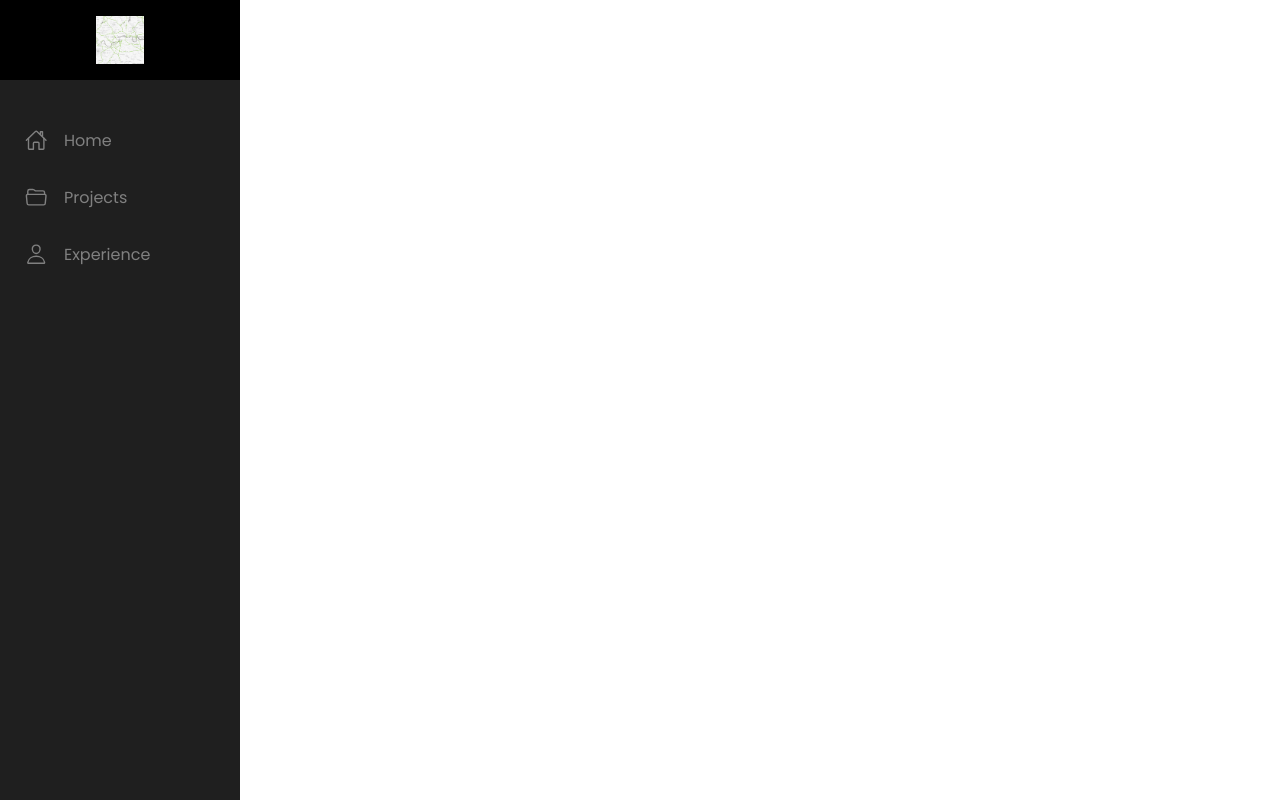
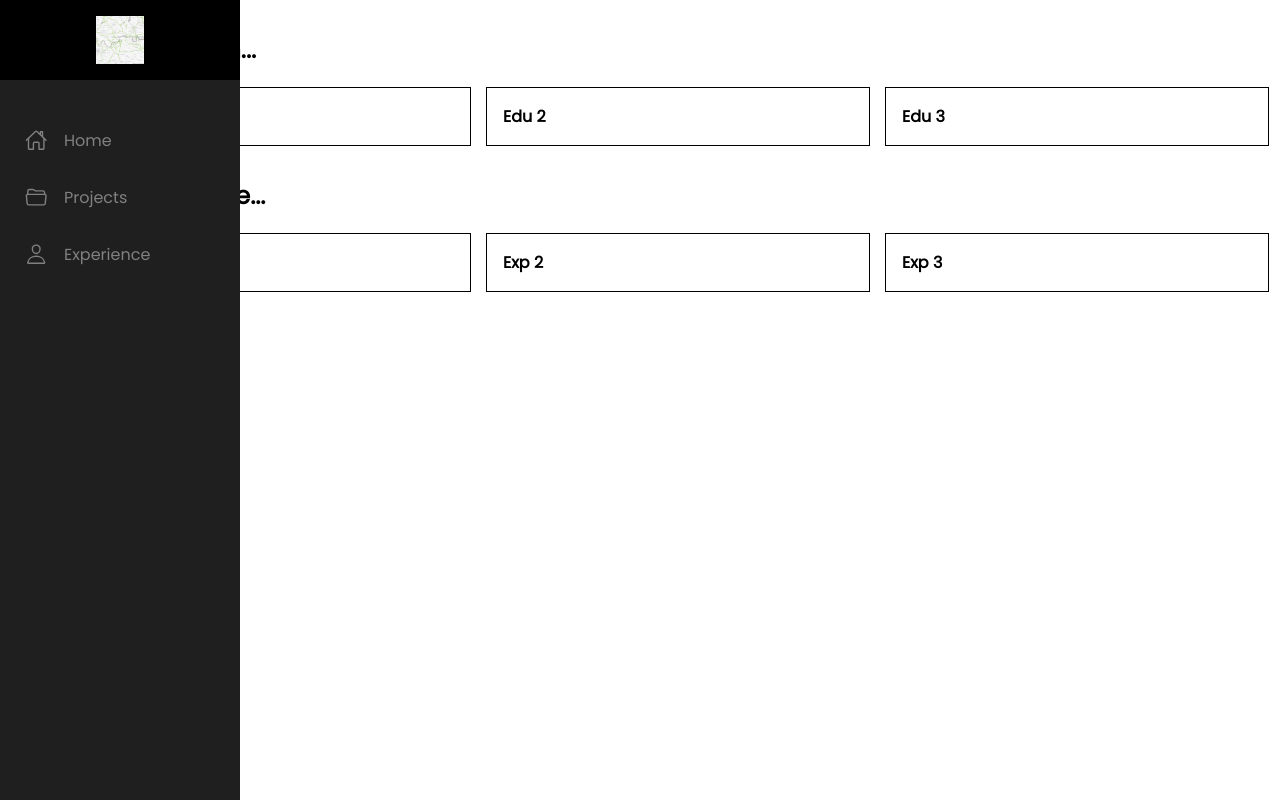
Before and after one commit to phippp/phippp.github.io, a PHP site: page /experience.html in a window 1280 px wide. Run offline with PHP 8.4, Linux system fonts and the light colour scheme.

Commit message:
Started filling out index and experience pages

```diff
--- a/experience.html
+++ b/experience.html
@@ -4,6 +4,8 @@
 <link rel="preconnect" href="https://fonts.gstatic.com" crossorigin>
 <link href="https://fonts.googleapis.com/css2?family=Poppins&display=swap" rel="stylesheet">
 <link rel="stylesheet" href="style.css">
+<script src="https://ajax.googleapis.com/ajax/libs/jquery/3.5.1/jquery.min.js"></script>
+<script src="navbar.js"></script>
 
 <nav id="navbar">
     <ul class="navbar-items flexbox-col">
@@ -39,8 +41,32 @@
     </ul>
 </nav>
 
-<main>
+<main class="experience">
+    <section class="education-container container">
+        <h2>Education...</h3>
+        <section>
+            <h4>Edu 1</h4>
+        </section>
+        <section>
+            <h4>Edu 2</h4>
+        </section>
+        <section>
+            <h4>Edu 3</h4>
+        </section>
+    </section>
 
+    <section class="experience-container container">
+        <h2>Experience...</h3>
+        <section>
+            <h4>Exp 1</h4>
+        </section>
+        <section>
+            <h4>Exp 2</h4>
+        </section>
+        <section>
+            <h4>Exp 3</h4>
+        </section>
+    </section>
 </main>
 <!-- To compile the scss run: -->
 <!-- sass <filename.scss> <filename.css> -->
--- a/style.css
+++ b/style.css
@@ -150,13 +150,33 @@ nav ul li .navbar-inner .link-text {
 main.home {
   margin-top: 1em;
   width: calc(100% - 5rem);
+  display: -webkit-box;
+  display: -ms-flexbox;
+  display: flex;
   float: right;
+  -webkit-box-orient: vertical;
+  -webkit-box-direction: normal;
+      -ms-flex-flow: column wrap;
+          flex-flow: column wrap;
   -webkit-transition: width 0.2s cubic-bezier(0.175, 0.685, 0.32, 1);
   transition: width 0.2s cubic-bezier(0.175, 0.685, 0.32, 1);
 }
 
 main.home.shrink {
   width: calc(100% - 16rem);
+}
+
+main.home h1.main-title {
+  padding: 2rem 2rem 1rem;
+  font-size: 3.5rem;
+}
+
+main.home h4.welcome-message {
+  padding: 1rem 2rem;
+}
+
+main.home p.about-me {
+  padding: 1rem 2rem;
 }
 
 main.project {
@@ -259,9 +279,16 @@ main.project .project-container .project-code-btn .icon-wrapper ion-icon {
 }
 
 main.experience {
-  margin-top: 1em;
+  margin-top: .5em;
   width: calc(100% - 5rem);
   float: right;
+  -webkit-box-orient: vertical;
+  -webkit-box-direction: normal;
+      -ms-flex-flow: column wrap;
+          flex-flow: column wrap;
+  display: -webkit-box;
+  display: -ms-flexbox;
+  display: flex;
   -webkit-transition: width 0.2s cubic-bezier(0.175, 0.685, 0.32, 1);
   transition: width 0.2s cubic-bezier(0.175, 0.685, 0.32, 1);
 }
@@ -269,4 +296,35 @@ main.experience {
 main.experience.shrink {
   width: calc(100% - 16rem);
 }
+
+main.experience .container {
+  width: 100%;
+  display: -webkit-box;
+  display: -ms-flexbox;
+  display: flex;
+  -webkit-box-pack: space-evenly;
+      -ms-flex-pack: space-evenly;
+          justify-content: space-evenly;
+  -webkit-box-orient: horizontal;
+  -webkit-box-direction: normal;
+      -ms-flex-flow: row wrap;
+          flex-flow: row wrap;
+}
+
+main.experience .container h2 {
+  width: 100%;
+  margin: 1em 1.7em 0.5em;
+}
+
+main.experience .container section {
+  min-width: 350px;
+  margin: .5em .25em;
+  padding: 1em;
+  border: 1px solid black;
+  width: calc((100% - 18em) / 3);
+}
+
+main.experience .container section:first-of-type {
+  margin-left: 0;
+}
 /*# sourceMappingURL=style.css.map */
--- a/style.scss
+++ b/style.scss
@@ -126,10 +126,22 @@ nav{
 main.home{
     margin-top: 1em;
     width: calc(100% - 5rem);
+    display: flex;
     float: right;
+    flex-flow: column wrap;
     transition: width .2s cubic-bezier(.175, .685, .32, 1);
     &.shrink{
         width: calc(100% - 16rem);
+    }
+    h1.main-title{
+        padding: 2rem 2rem 1rem;
+        font-size: 3.5rem;
+    }
+    h4.welcome-message{
+        padding: 1rem 2rem;
+    }
+    p.about-me{
+        padding: 1rem 2rem;
     }
 }
 
@@ -209,11 +221,33 @@ main.project{
 //-----------------------------------------------------//
 
 main.experience{
-    margin-top: 1em;
+    margin-top: .5em;
     width: calc(100% - 5rem);
     float: right;
+    flex-flow: column wrap;
+    display: flex;
     transition: width .2s cubic-bezier(.175, .685, .32, 1);
     &.shrink{
         width: calc(100% - 16rem);
     }
+    .container{
+        width: 100%;
+        display: flex;
+        justify-content: space-evenly;
+        flex-flow: row wrap;
+        h2{
+            width: 100%;
+            margin:1em 1.7em 0.5em;
+        }
+        section{
+            &:first-of-type{
+                margin-left:0;
+            }
+            min-width: 350px;
+            margin: .5em .25em;
+            padding: 1em;
+            border: 1px solid black;
+            width: calc((100% - 18em) / 3);
+        }
+    }
 }
```
Also changed, not shown: index.html (+8 -2 lines), 2 other files.
